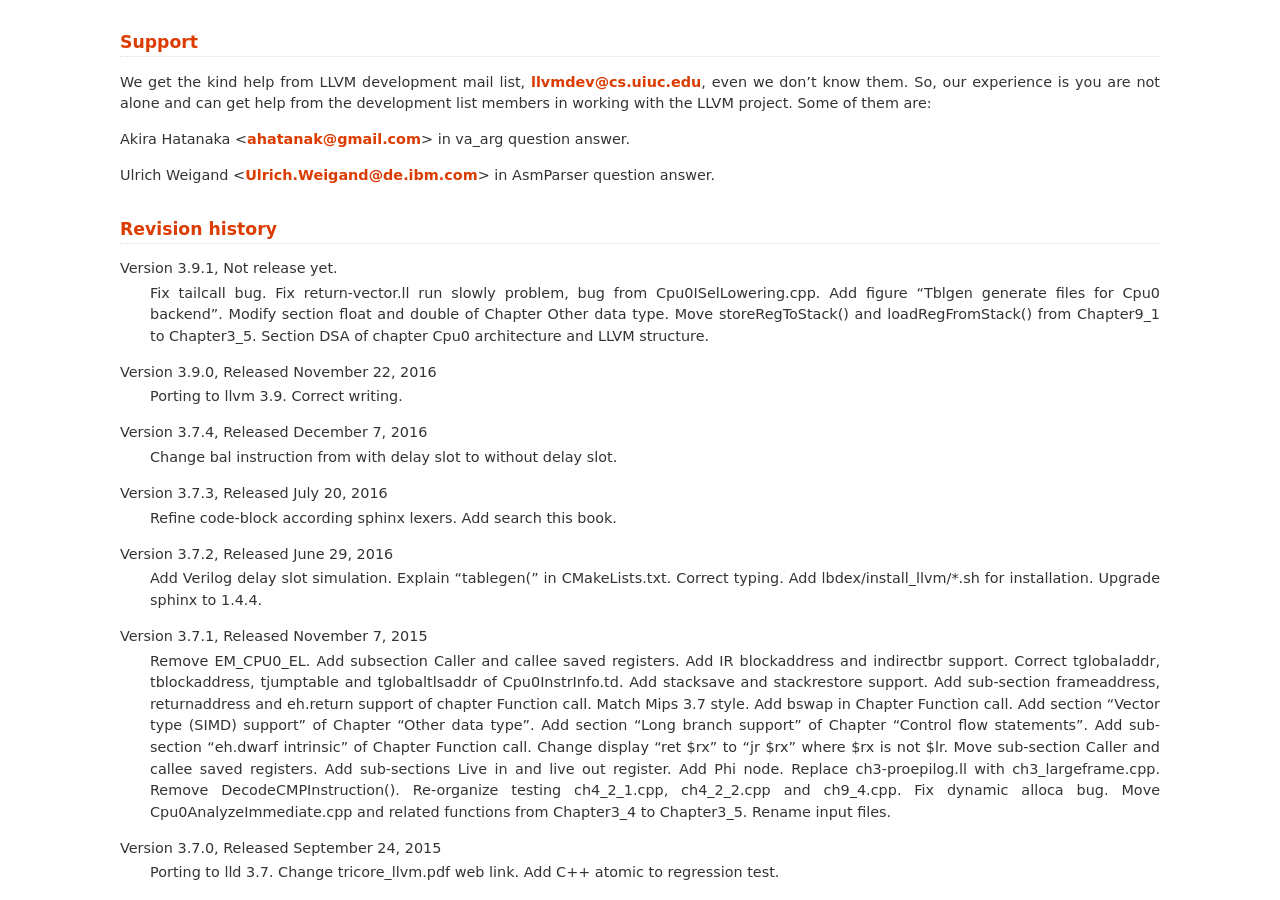
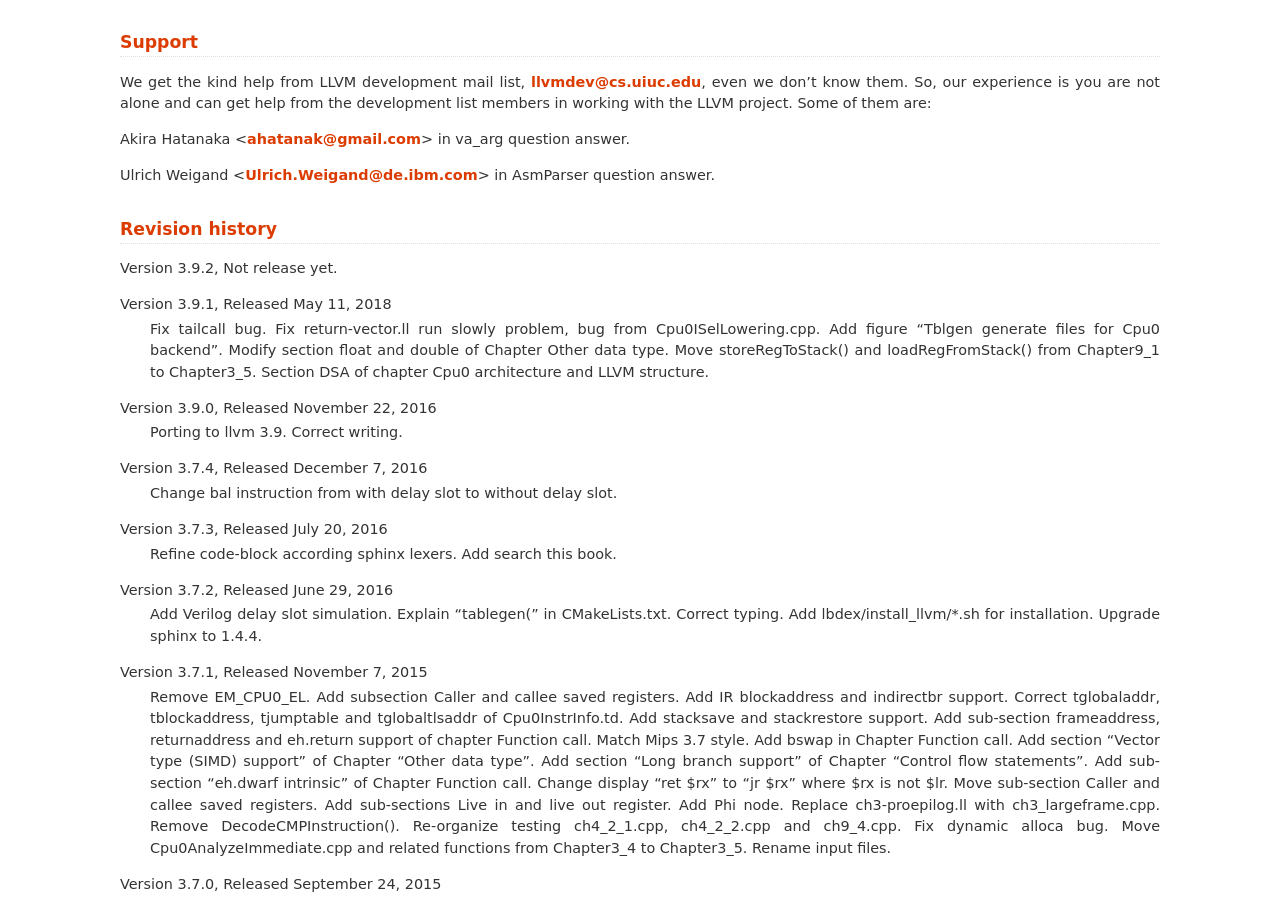
Before and after one commit to Jonathan2251/lbd, a Sphinx documentation site: the page built from source/about.rst, in a window 1280 px wide and 900 px high, scrolled down 930 px. Built offline with Sphinx 7.4.7, drawn with Linux system fonts in a browser that asks for light colours; pages that are not in the unit, such as notebooks, are missing from menus.

Commit message:
release 3.9.1

```diff
--- a/source/about.rst
+++ b/source/about.rst
@@ -57,7 +57,9 @@
 Revision history
 ----------------
 
-Version 3.9.1, Not release yet.
+Version 3.9.2, Not release yet.
+
+Version 3.9.1, Released May 11, 2018
   Fix tailcall bug.
   Fix return-vector.ll run slowly problem, bug from Cpu0ISelLowering.cpp.
   Add figure "Tblgen generate files for Cpu0 backend".
```
